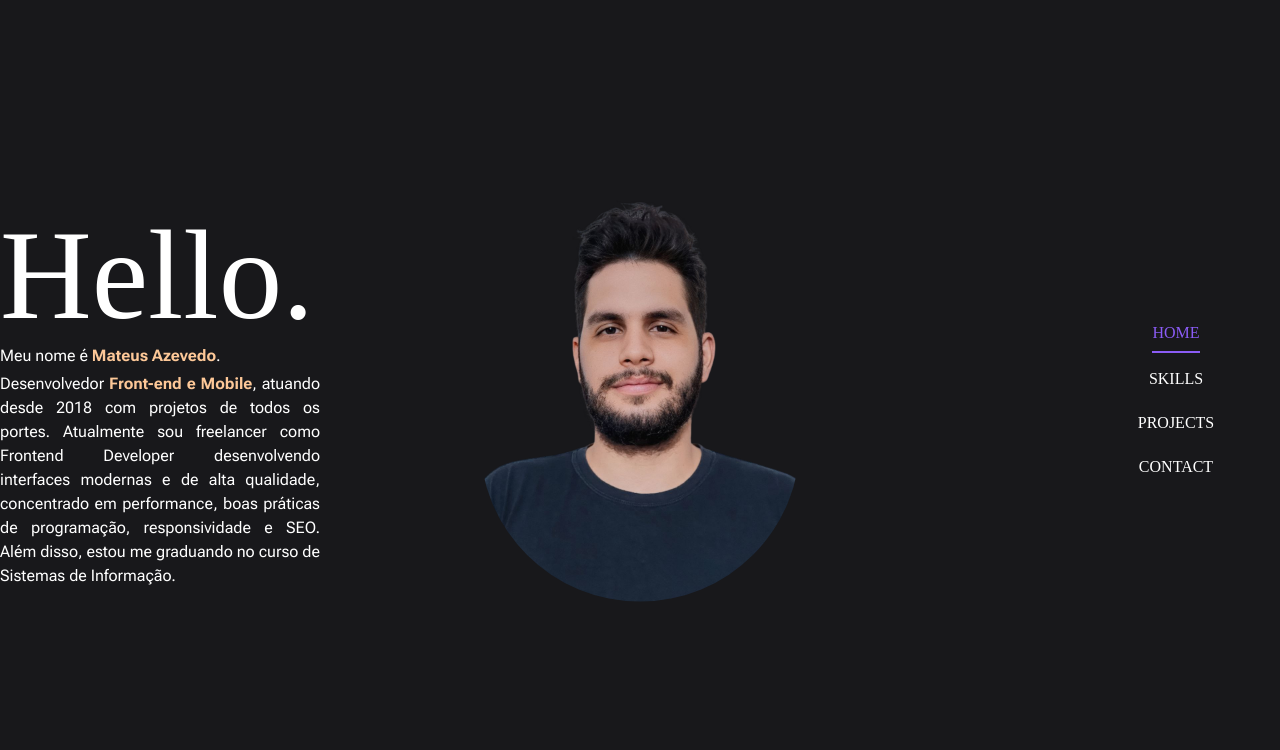
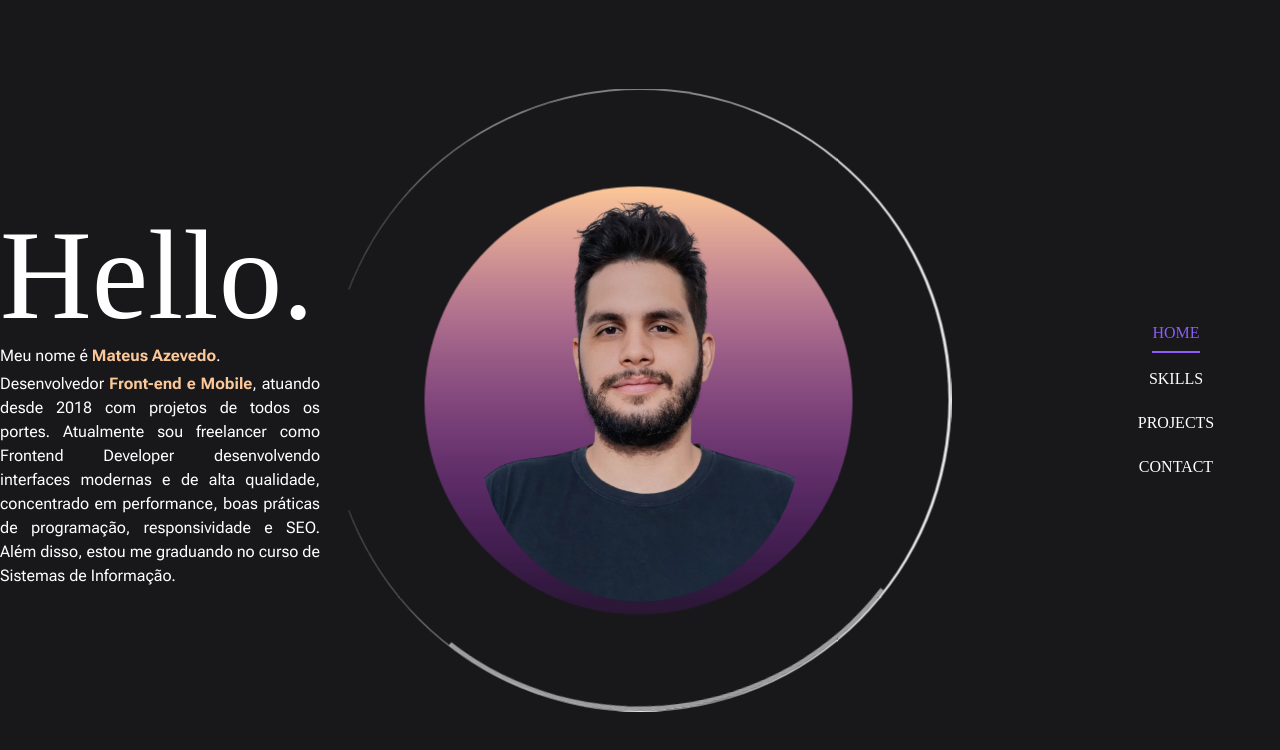
Before and after one commit to mateuscorreiaazevedo/portfolio, a Next.js app: page / in a window 1280 px wide. Shown: the top 750 px of the page. Built offline with nearby package versions, Linux system fonts and the light colour scheme; a web font is replaced by a local one.

Commit message:
style: orbital sphere

```diff
--- a/src/app/layout.tsx
+++ b/src/app/layout.tsx
@@ -1,6 +1,6 @@
 import { Roboto_Flex as Roboto, Bai_Jamjuree as BaiJamjuree } from 'next/font/google'
 import '../assets/styles/globals.css'
-import { Header, Sidebar } from '@/components'
+import { Header, OrbitalSphere, Sidebar } from '@/components'
 
 const roboto = Roboto({
   subsets: ['latin'],
@@ -35,6 +35,7 @@ export default function RootLayout ({ children }: { children: React.ReactNode })
       >
         <Header />
         <main className="flex items-center">
+          <OrbitalSphere />
           <article className="flex-1 snap-start snap-mandatory">{children}</article>
           <Sidebar />
         </main>
--- a/src/components/index.ts
+++ b/src/components/index.ts
@@ -1,5 +1,6 @@
 import { lazy } from 'react'
 
+export const OrbitalSphere = lazy(() => import('./orbital-sphere/orbital-sphere'))
 export const Sidebar = lazy(() => import('./navbar/sidebar'))
 export const Header = lazy(() => import('./navbar/header'))
 
--- /dev/null
+++ b/src/components/orbital-sphere/orbital-sphere.tsx
@@ -0,0 +1,61 @@
+'use client'
+
+import { useSearchParams } from 'next/navigation'
+import { images } from '@/assets/images'
+import Image from 'next/image'
+
+export default function OrbitalSphere () {
+  const params = useSearchParams()
+  const tab = params?.get('tab')
+  let style = ''
+
+  switch (tab) {
+    case null:
+      style = 'top-1/2 -translate-y-1/2 left-1/2 -translate-x-1/2'
+      break
+    default:
+      style = 'top-1/2 -translate-y-1/2 left-0 -translate-x-1/2'
+  }
+
+  return (
+    <div
+      className={`
+        ${style}
+        animate-scale
+        fixed
+        -z-10
+        transition-all
+        duration-2000
+        p-12
+        md:p-24
+        w-full
+        md:w-fit
+        aspect-square
+        rounded-full
+        flex
+        items-center
+        justify-center
+        border-t
+        border-l-0
+        border-r-[3px]
+        border-b
+        border-zinc-200
+        `}
+    >
+      <div
+        className="
+          absolute
+          inset-0
+          rounded-full
+          border-4
+          border-transparent
+          border-t-zinc-300/70
+          animate-spin
+          animate-time-4000
+          -top-1
+        "
+      />
+      <Image src={images.circle} alt="circle" className='w-full aspect-square' />
+    </div>
+  )
+}
```
